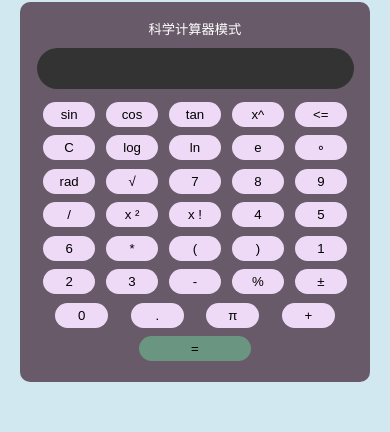
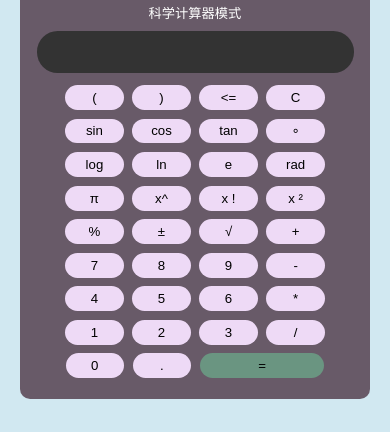
Before and after one commit to SnowDreamXUE/calculator, a Vue app: page / in a window 390 px wide. Both pictures are taken after a click on the button "普通计算器模式". Shown: the part 230-662 px from the top of the page. Built offline with nearby package versions, Linux system fonts and the light colour scheme.

Commit message:
优化移动端界面

```diff
--- a/src/components/calculator.vue
+++ b/src/components/calculator.vue
@@ -1,5 +1,5 @@
 <template>
-  <div class="calculator">
+    <div class="calculator" :class="{ 'mobile': isMobile }">
         <button @click="changeModeEvent" class="toggle-button">
             <span v-if="changeMode">普通计算器模式</span>
             <span v-else>科学计算器模式</span>
@@ -9,6 +9,45 @@
             <div v-if="errorMessage" class="error-message">{{ errorMessage }}</div>
         </div>
         <div class="mode" v-if="changeMode">
+            <div v-if="isMobile" class="mobile-layout">
+                <div class="row">
+                    <button class="button" @click="press">(</button>
+                    <button class="button" @click="press">)</button>
+                    <button class="button" @click="press">&#60;=</button>
+                    <button class="button" @click="press">C</button>
+                </div>
+                <div class="row">
+                    <button class="button" @click="press">+</button>
+                    <button class="button" @click="press">-</button>
+                    <button class="button" @click="press">*</button>
+                    <button class="button" @click="press">/</button>
+                </div>
+                <div class="row">
+                    <button class="button" @click="press">7</button>
+                    <button class="button" @click="press">8</button>
+                    <button class="button" @click="press">9</button>
+                    <button class="button" @click="press">±</button>
+                </div>
+                <div class="row">
+                    <button class="button" @click="press">4</button>
+                    <button class="button" @click="press">5</button>
+                    <button class="button" @click="press">6</button>
+                    <button class="button" @click="press">x²</button>
+                </div>
+                <div class="row">
+                    <button class="button" @click="press">1</button>
+                    <button class="button" @click="press">2</button>
+                    <button class="button" @click="press">3</button>
+                    <button class="button" @click="press">%</button>
+                </div>
+                <div class="row">
+
+                    <button class="button" @click="press">0</button>
+                    <button class="button" @click="press">.</button>
+                    <button class="button equal-sign" @click="press">=</button>
+                </div>
+            </div>
+            <div v-else>
                 <button class="button" @click="press">7</button>
                 <button class="button" @click="press">8</button>
                 <button class="button" @click="press">9</button>
@@ -25,7 +64,7 @@
                 <button class="button" @click="press">2</button>
                 <button class="button" @click="press">3</button>
                 <button class="button" @click="press">-</button>
-      <button class="button" @click="press">x ²</button>
+                <button class="button" @click="press">x²</button>
                 <button class="button" @click="press">±</button>
                 <button class="button" @click="press">0</button>
                 <button class="button" @click="press">.</button>
@@ -33,7 +72,68 @@
                 <button class="button" @click="press">+</button>
                 <button class="button equal-sign" @click="press">=</button>
             </div>
+        </div>
         <div class="mode" v-else>
+            <div v-if="isMobile" class="mobile-layout scientific">
+                <div class="row">
+                    <button class="button" @click="press">(</button>
+                    <button class="button" @click="press">)</button>
+
+                    <button class="button" @click="press">&#60;=</button>
+                    <button class="button" @click="press">C</button>
+                </div>
+                <div class="row">
+                    <button class="button" @click="press">sin</button>
+                    <button class="button" @click="press">cos</button>
+                    <button class="button" @click="press">tan</button>
+                    <button class="button" @click="press">∘</button>
+
+                </div>
+                <div class="row">
+                    <button class="button" @click="press">log</button>
+                    <button class="button" @click="press">ln</button>
+                    <button class="button" @click="press">e</button>
+                    <button class="button" @click="press">rad</button>
+
+                </div>
+
+                <div class="row">
+                    <button class="button" @click="press">&#x003C0;</button>
+                    <button class="button" @click="press">x^</button>
+                    <button class="button" @click="press">x !</button>
+                    <button class="button" @click="press">x ²</button>
+                </div>
+                <div class="row">
+                    <button class="button" @click="press">%</button>
+                    <button class="button" @click="press">±</button>
+                    <button class="button" @click="press">√</button>
+                    <button class="button" @click="press">+</button>
+                </div>
+                <div class="row">
+                    <button class="button" @click="press">7</button>
+                    <button class="button" @click="press">8</button>
+                    <button class="button" @click="press">9</button>
+                    <button class="button" @click="press">-</button>
+                </div>
+                <div class="row">
+                    <button class="button" @click="press">4</button>
+                    <button class="button" @click="press">5</button>
+                    <button class="button" @click="press">6</button>
+                    <button class="button" @click="press">*</button>
+                </div>
+                <div class="row">
+                    <button class="button" @click="press">1</button>
+                    <button class="button" @click="press">2</button>
+                    <button class="button" @click="press">3</button>
+                    <button class="button" @click="press">/</button>
+                </div>
+                <div class="row">
+                    <button class="button" @click="press">0</button>
+                    <button class="button" @click="press">.</button>
+                    <button class="button equal-sign" @click="press">=</button>
+                </div>
+            </div>
+            <div v-else>
                 <button class="button" @click="press">sin</button>
                 <button class="button" @click="press">cos</button>
                 <button class="button" @click="press">tan</button>
@@ -71,6 +171,7 @@
                 <button class="button equal-sign" @click="press">=</button>
             </div>
         </div>
+    </div>
 </template>
 
 <script>
@@ -80,15 +181,25 @@ export default {
         return {
             current: '',
             changeMode: true,
-      errorMessage: ''
+            errorMessage: '',
+            isMobile: false
         }
     },
+    mounted() {
+        this.checkMobile();
+        window.addEventListener('resize', this.checkMobile);
+    },
+    beforeDestroy() {
+        window.removeEventListener('resize', this.checkMobile);
+    },
     methods: {
+        checkMobile() {
+            this.isMobile = window.innerWidth <= 480;
+        },
         press(event) {
             let me = this
             let key = event.target.textContent
 
-      // Clear any previous error message
             me.errorMessage = ''
 
             if (
@@ -116,7 +227,6 @@ export default {
                 me.current += key
             } else if (key === '=') {
                 try {
-          // Validate the expression before evaluation
                     if (!this.isValidExpression(me.current)) {
                         throw new Error('无效的表达式')
                     }
@@ -125,23 +235,19 @@ export default {
                         let [base, exponent] = me.current.split('^')
                         me.current = Math.pow(parseFloat(base), parseFloat(exponent)).toString()
                     } else {
-            // Use Function instead of eval for better security and to catch syntax errors
                         me.current = new Function('return ' + me.current)().toString()
                     }
 
-          // Check if the result is a valid number
                     if (isNaN(me.current) || !isFinite(me.current)) {
                         throw new Error('计算结果无效')
                     }
                 } catch (error) {
                     me.errorMessage = error.message || '无效的表达式'
-          // me.current = ''
                 }
             } else if (key === 'C') {
                 me.current = ''
-        me.errorMessage = '' // Also clear any error message
+                me.errorMessage = ''
             } else if (key === '*' || key === '/' || key === '+' || key === '-') {
-        // Prevent multiple consecutive operators
                 if (this.isOperator(me.current.slice(-1))) {
                     me.errorMessage = '不能连续输入多个运算符'
                 } else {
@@ -204,11 +310,9 @@ export default {
             return ['+', '-', '*', '/', '^'].includes(char)
         },
         isValidExpression(expr) {
-      // Check for invalid patterns like multiple operators
             if (/[+\-*/]{2,}/.test(expr)) {
                 return false
             }
-      // Check for balanced parentheses
             let parenthesesCount = 0
             for (let char of expr) {
                 if (char === '(') parenthesesCount++
@@ -217,7 +321,6 @@ export default {
             }
             if (parenthesesCount !== 0) return false
 
-      // Check if expression starts or ends with an operator
             if (this.isOperator(expr[0]) || this.isOperator(expr[expr.length - 1])) {
                 return false
             }
@@ -303,7 +406,7 @@ export default {
     border-radius: 15px;
 }
 
-@media (max-width: 480px) {
+@media (max-width: 520px) {
     .calculator {
         font-size: 3.4vw;
         padding: 4.3vw;
@@ -318,7 +421,7 @@ export default {
     }
 
     .button {
-        width: 13.5vw;
+        width: 15vw;
         height: 6.4vw;
         margin: 1.1vw;
         border-radius: 3.2vw;
@@ -326,7 +429,7 @@ export default {
     }
 
     .equal-sign {
-        width: 28.5vw;
+        width: 32vw;
     }
 
     .toggle-button {
```
Lines whose indentation alone changed are shown as unchanged.
